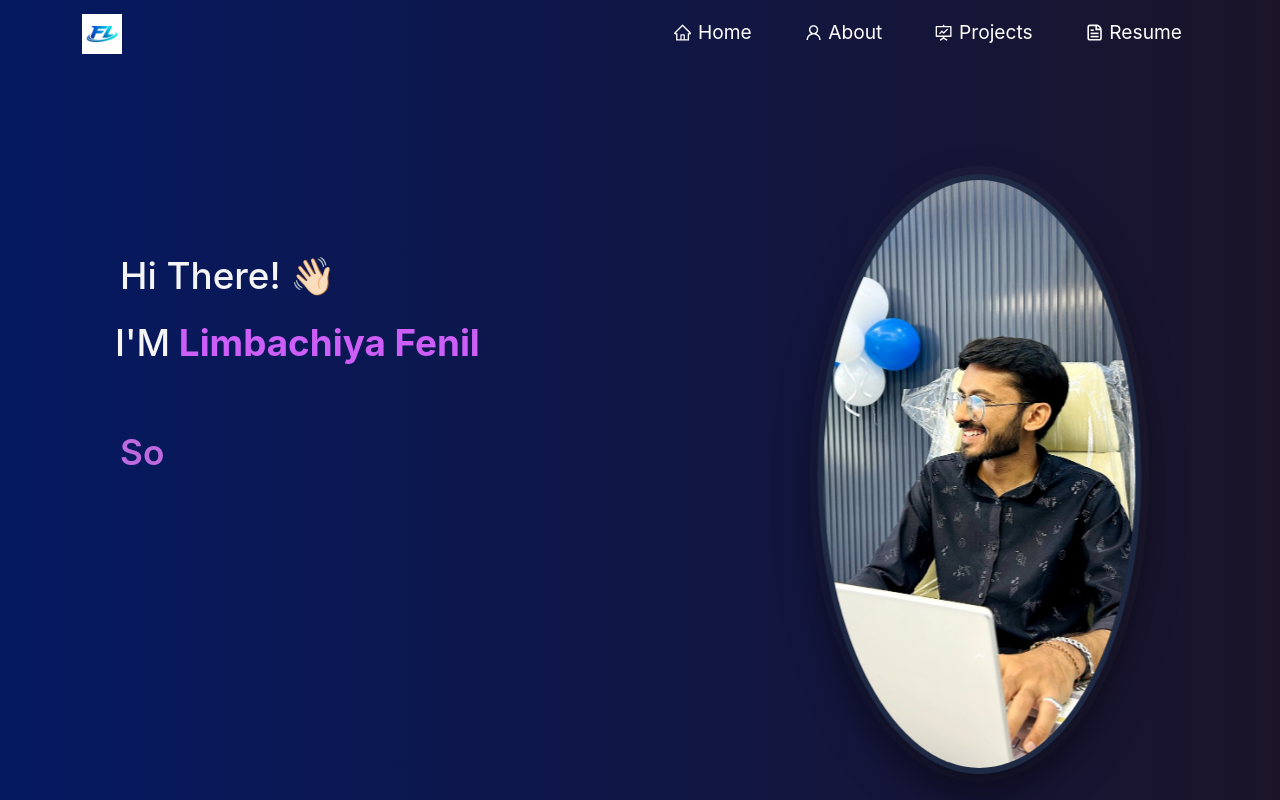
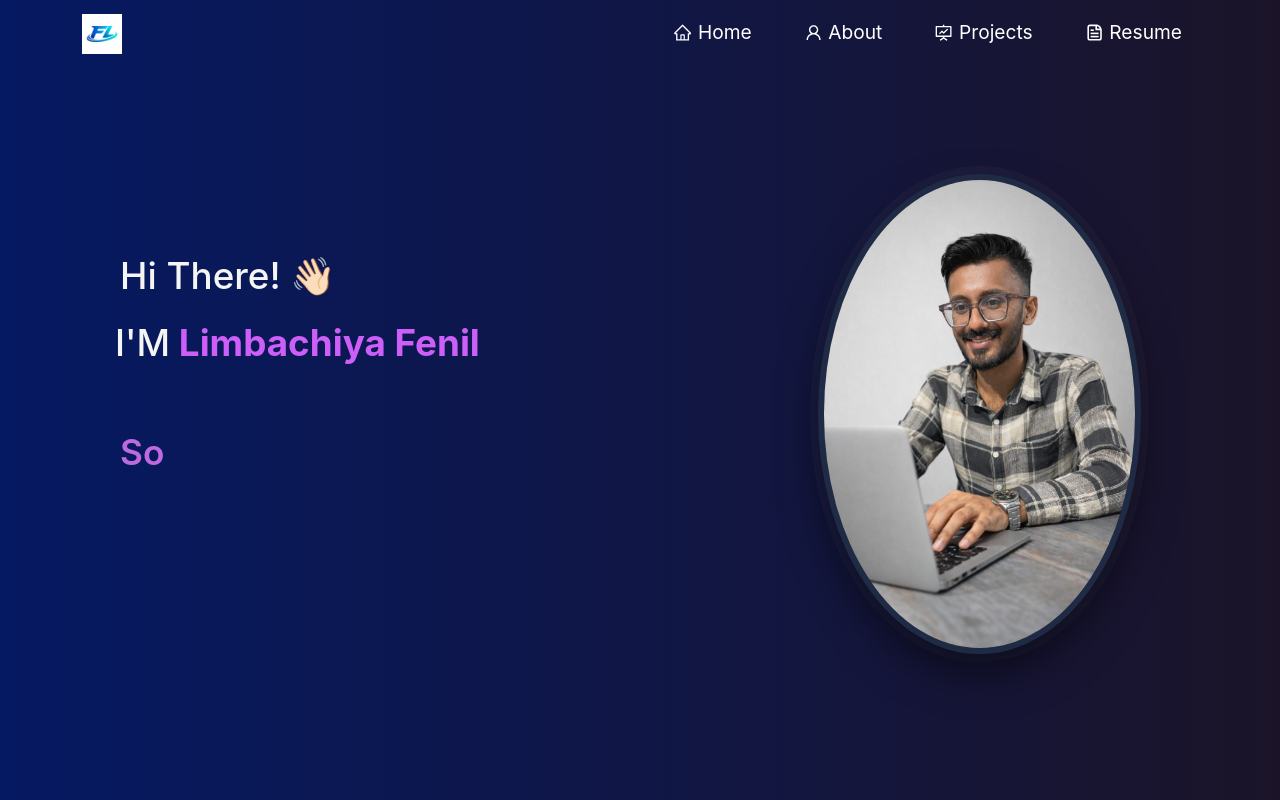
Before and after one commit to fenilh/fenilh.github.io, a React (Create React App) app: page / in a window 1280 px wide. Shown: the top 800 px of the page. Built offline with nearby package versions, Linux system fonts and the light colour scheme; a web font is replaced by a local one.

Commit message:
Updated portfolio img

```diff
--- a/src/components/Home/Home.js
+++ b/src/components/Home/Home.js
@@ -1,7 +1,7 @@
 
 import { Container, Row, Col } from "react-bootstrap";
 
-import imggg from "../../Assets/imggg.jpeg";
+import ff from "../../Assets/ff.jpeg";
 import Particle from "../Particle";
 import Home2 from "./Home2";
 import Type from "./Type";
@@ -40,7 +40,7 @@ function Home() {
 
        <Col md={5} style={{ paddingBottom: 20, textAlign: "center" }}>
   <img
-    src={imggg}
+    src={ff}
     alt="home pic"
     style={{
       maxWidth: "100%",
@@ -52,7 +52,7 @@ function Home() {
       boxShadow:
         "0 20px 40px rgba(0, 0, 0, 0.5), 0 0 0 8px rgba(255, 255, 255, 0.03)",
 
-      transform: "scaleX(-1)",        // flip image horizontally
+      // transform: "scaleX(-1)",        // flip image horizontally
       transition: "all 0.4s ease",
     }}
   />
```
Also changed, not shown: src/Assets/ff.jpeg (added).
